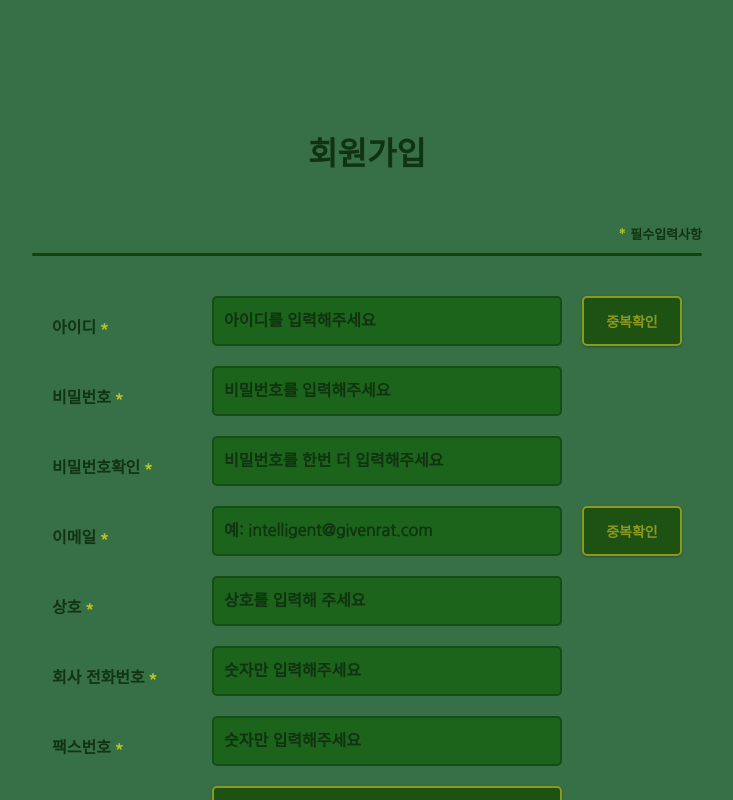
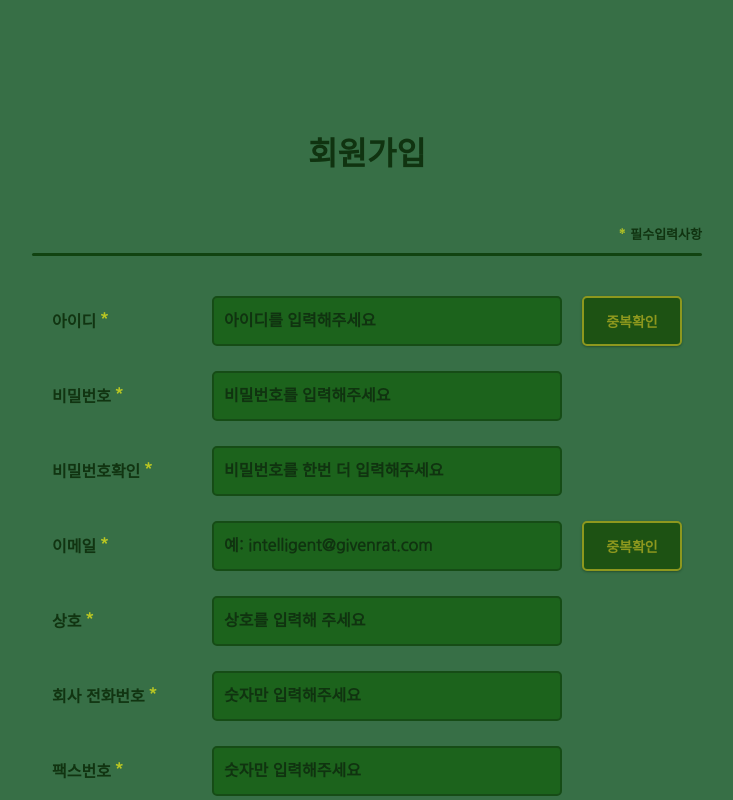
Before and after one commit to Antoliny0919/Intelligent_Owl_Givenrat_WEB, a React (Create React App) app in the folder front_end_data/join_membership_page/: page / in a window 1280 px wide. Shown: the top 800 px of the page, without its empty margins (273-1006 px from the left). Built offline with nearby package versions, Linux system fonts and the light colour scheme.

Commit message:
joinmembership page input block keyword area css update position

```diff
--- a/front_end_data/join_membership_page/src/JoinMembership/components/InputKeyWordArea.jsx
+++ b/front_end_data/join_membership_page/src/JoinMembership/components/InputKeyWordArea.jsx
@@ -3,7 +3,7 @@ import '../css/InputKeyWordArea.css';
 export default function InputKeyWordArea({ keyWord, attentionBlock}) {
   return (
     <div className="keyword-area">
-      <label className="input-key-word">{keyWord}</label>
+      <span className="input-key-word">{keyWord}</span>
       {/* 필수 입력사항에 대한 표시 --> attentionBlock */}
       {attentionBlock && <span className='attention-marker'>*</span>}
     </div>
--- a/front_end_data/join_membership_page/src/JoinMembership/css/FormBlock.css
+++ b/front_end_data/join_membership_page/src/JoinMembership/css/FormBlock.css
@@ -16,6 +16,7 @@
   align-items: center;
   width: 100%;
   padding: 10px 20px;
+  margin-bottom: 5px;
 }
 
 #again-button-hide {
--- a/front_end_data/join_membership_page/src/JoinMembership/css/InputKeyWordArea.css
+++ b/front_end_data/join_membership_page/src/JoinMembership/css/InputKeyWordArea.css
@@ -1,9 +1,13 @@
 .input-key-word {
-  line-height: 20px;
+  display: block;
   font-weight: 900;
+  line-height: 30px;
 }
 
 .keyword-area {
+  display: flex;
   width: 140px;
-  padding-top: 12px;
+  padding-top: 6px;
+  padding-bottom: 6px;
+
 }
```
